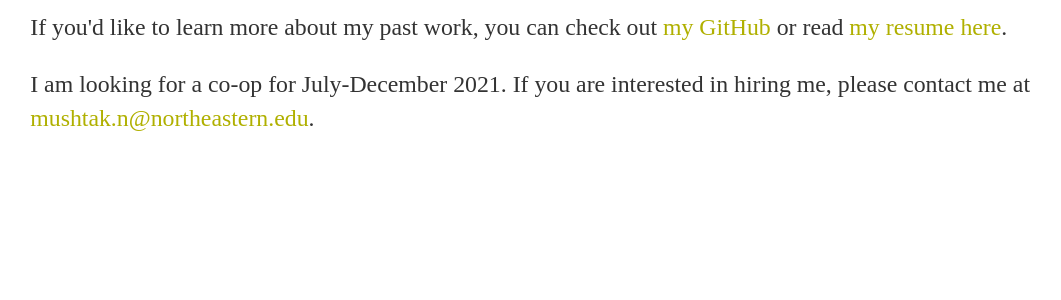
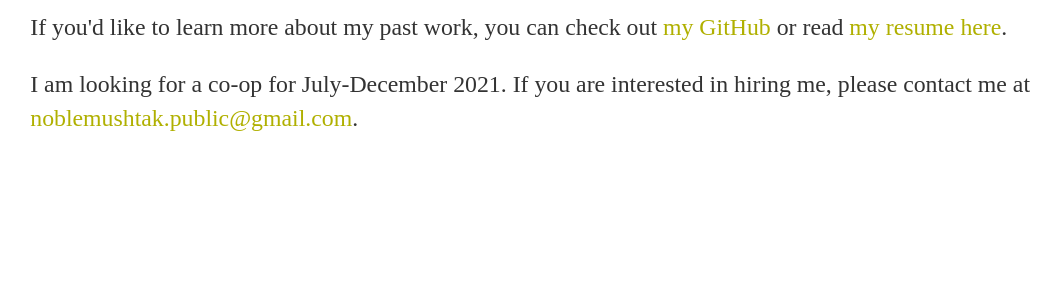
Before and after one commit to Noble-Mushtak/Personal-Website, a Django app: template main/templates/main/index.html in a window 1280 px wide. Shown: the part 307-607 px from the top of the page, without its empty margins (108-1169 px from the left). Run offline with Django 3.2, Linux system fonts and the light colour scheme; the template is opened without the code that fills it, so the values that code supplies are empty; some libraries are stand-ins or nearby versions; some web fonts are replaced.

Commit message:
Changed public email on home page

```diff
--- a/main/templates/main/index.html
+++ b/main/templates/main/index.html
@@ -31,7 +31,7 @@
 
 <p>If you'd like to learn more about my past work, you can check out <a href="https://github.com/Noble-Mushtak">my GitHub</a> or read <a href="{% static "resume.pdf" %}">my resume here</a>.</p>
 
-<p>I am looking for a co-op for July-December 2021. If you are interested in hiring me, please contact me at <a href="mailto:mushtak.n@northeastern.edu">mushtak.n@northeastern.edu</a>.</p>
+<p>I am looking for a co-op for July-December 2021. If you are interested in hiring me, please contact me at <a href="mailto:noblemushtak.public@gmail.com">noblemushtak.public@gmail.com</a>.</p>
 
 {% comment %}
 <div id="Competitive-Mathematics"><a href="#Competitive-Mathematics">I am a mathlete</a> who has participated in many competitions since middle school:</div>
```
